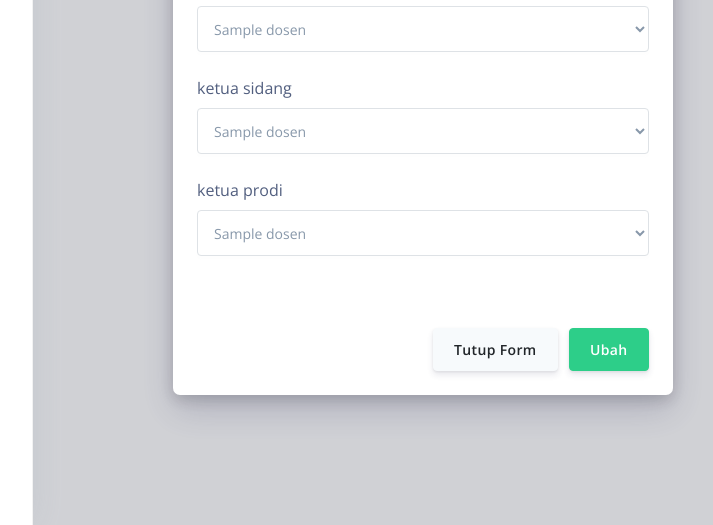
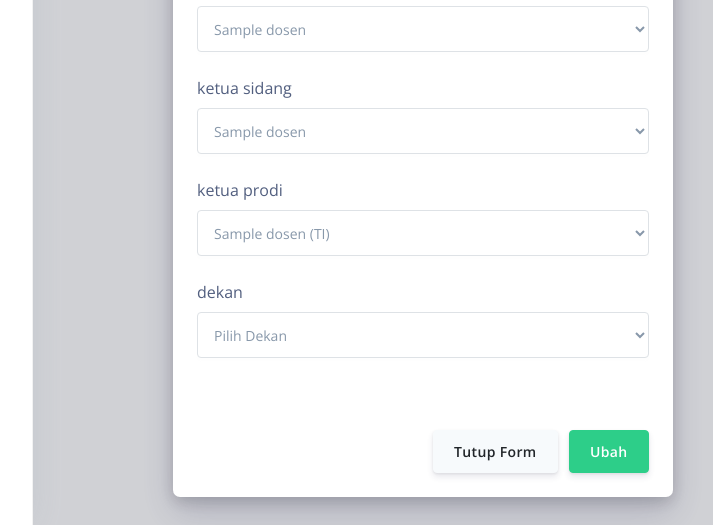
Before and after one commit to ZaenalMaestro/signature-app, a Flask app: page /mahasiswa in a window 1280 px wide, after a click on "edit". Shown: the part 758-1283 px from the top of the page, without its empty margins (217-930 px from the left). Run offline with Flask 2, Linux system fonts and the light colour scheme; the visitor is signed in with stand-in values (Sample User, id 1); tables that the repository leaves empty hold one stand-in row (values such as "Sample post"); some libraries are stand-ins or nearby versions.

Commit message:
menambahkan dosen dan ketua sidang

```diff
--- a/core/library/helper.py
+++ b/core/library/helper.py
@@ -58,6 +58,7 @@
    id_dosen_bersangkutan.append(mahasiswa.penguji_3)
    id_dosen_bersangkutan.append(mahasiswa.ketua_sidang)
    id_dosen_bersangkutan.append(mahasiswa.ketua_prodi)
+   id_dosen_bersangkutan.append(mahasiswa.dekan)
 
    return id_dosen_bersangkutan
 
--- a/core/models/Mahasiswa.py
+++ b/core/models/Mahasiswa.py
@@ -9,9 +9,10 @@
    penguji_3 = db.Column(db.Integer)
    ketua_sidang = db.Column(db.Integer)
    ketua_prodi = db.Column(db.Integer)
+   dekan = db.Column(db.Integer)
 
    def __init__(
-      self, stambuk, nama, pembimbing_1, pembimbing_2, penguji_1, penguji_2, penguji_3, ketua_sidang, ketua_prodi
+      self, stambuk, nama, pembimbing_1, pembimbing_2, penguji_1, penguji_2, penguji_3, ketua_sidang, ketua_prodi, dekan
    ):
       self.stambuk = stambuk
       self.nama = nama
@@ -22,6 +23,7 @@
       self.penguji_3 = penguji_3
       self.ketua_sidang = ketua_sidang
       self.ketua_prodi = ketua_prodi
+      self.dekan = dekan
 
    @classmethod
    def getByStambuk(cls, input_stambuk):
@@ -44,6 +46,7 @@
          data['penguji_3'],
          data['ketua_sidang'],
          data['ketua_prodi'],
+         data['dekan'],
       )
       db.session.add(my_data)
       db.session.commit()
@@ -60,6 +63,7 @@
       my_data.penguji_3 =data['penguji_3']
       my_data.ketua_sidang =data['ketua_sidang']
       my_data.ketua_prodi =data['ketua_prodi']
+      my_data.dekan =data['dekan']
 
       db.session.commit()
 
--- a/core/routes.py
+++ b/core/routes.py
@@ -84,7 +84,6 @@
          chipertext = enkripsi(nilai_hash)
          data.append(chipertext_to_str(chipertext))
 
-
    # # insert data
    Dosen.insert(nama_dosen, data)
    # set flash
@@ -151,7 +150,8 @@
       'penguji_2': request.form['penguji-2'],
       'penguji_3': request.form['penguji-3'],
       'ketua_sidang': request.form['ketua-sidang'],
-      'ketua_prodi': request.form['ketua-prodi']
+      'ketua_prodi': request.form['ketua-prodi'],
+      'dekan': request.form['dekan']
    }
 
    mahasiswa = Mahasiswa.getByStambuk(data_input['stambuk'])
@@ -181,7 +181,8 @@
       'penguji_2': request.form['penguji-2'],
       'penguji_3': request.form['penguji-3'],
       'ketua_sidang': request.form['ketua-sidang'],
-      'ketua_prodi': request.form['ketua-prodi']
+      'ketua_prodi': request.form['ketua-prodi'],
+      'dekan': request.form['dekan'],
    }
 
    Mahasiswa.update(request.form['old-stambuk'], data_input)
@@ -226,7 +227,6 @@
          return render_template('verifikasi/verifikasi.html', stambuk=input_stambuk)
 
       id_dosen = get_id_dosen(mahasiswa)
-
       hash_dosen = list()
       for id in id_dosen:
          # get data dosen
@@ -241,13 +241,12 @@
          })
 
 
-      ttd_cocok = 0
       hasil_verifikasi = list()
-      jabatan_dosen = ['Pembimbing Utama', 'Pembimbing Pendamping', 'Penguji 1',  'Penguji 2', 'Penguji 3', 'Ketua Sidang', 'Ketua Prodi']
+      jabatan_dosen = ['Pembimbing Utama', 'Pembimbing Pendamping', 'Penguji 1',
+                        'Penguji 2', 'Penguji 3', 'Ketua Sidang', 'Ketua Prodi', 'Dekan']
       for dosen, jabatan in zip(hash_dosen, jabatan_dosen):
          for mhs in daftar_hash:
             if dosen['hash_1'] == mhs or dosen['hash_2'] == mhs:
-               ttd_cocok += 1
                hasil_verifikasi.append({
                   'nama_dosen':dosen['nama_dosen'],
                   'jabatan': jabatan,
@@ -261,9 +260,7 @@
                'status': 'tidak_valid'
             })
 
-
-      hasil_akhir = (ttd_cocok, hasil_verifikasi)
       # return str(hasil_verifikasi)
-      return render_template('verifikasi/verifikasi.html', hasil_akhir=hasil_akhir)
+      return render_template('verifikasi/verifikasi.html', hasil_akhir=hasil_verifikasi)
 
    return render_template('verifikasi/verifikasi.html')
--- a/core/templates/prodi/mahasiswa.html
+++ b/core/templates/prodi/mahasiswa.html
@@ -24,6 +24,7 @@
          </div>
          </div>
       </div>
+      <!-- tabel data mahasiswa -->
       <div class="table-responsive">
          <!-- Projects table -->
          <table class="table align-items-center table-flush" id="example" style="width:100%">
@@ -38,6 +39,7 @@
                   <th scope="col">Penguji 3</th>
                   <th scope="col">Ketua Sidang</th>
                   <th scope="col">Ketua Prodi</th>
+                  <th scope="col">Dekan</th>
                   <th scope="col">Aksi</th>
                </tr>
             </thead>
@@ -91,6 +93,13 @@
                   <td>
                      {% for dosen in data['dosen'] %}
                         {% if mahasiswa.ketua_prodi == dosen.id_dosen %}
+                           {{ dosen.nama_dosen }}
+                        {% endif %}
+                     {% endfor %}
+                  </td>
+                  <td>
+                     {% for dosen in data['dosen'] %}
+                        {% if mahasiswa.dekan == dosen.id_dosen %}
                            {{ dosen.nama_dosen }}
                         {% endif %}
                      {% endfor %}
@@ -223,12 +232,34 @@
                               <div class="form-group">
                                  <label for="exampleFormControlSelect1">ketua prodi</label>
                                  <select class="form-control" name="ketua-prodi" required>
-                                    <option value="">Pilih Dosen</option>
+                                    <option value="">Pilih Ketua Prodi</option>
                                     {% for dosen in data['dosen'] %}
                                        {% if mahasiswa.ketua_prodi == dosen.id_dosen %}
+                                          {% if dosen.id_dosen == 7 %}
+                                             <option value="{{ dosen.id_dosen }}" selected>{{ dosen.nama_dosen }} (SI)</option>
+                                          {% elif dosen.id_dosen == 1 %}
+                                             <option value="{{ dosen.id_dosen }}" selected>{{ dosen.nama_dosen }} (TI)</option>
+                                          {% endif %}
+                                       {% else %}
+                                          {% if dosen.id_dosen == 7%}
+                                             <option value="{{ dosen.id_dosen }}">{{ dosen.nama_dosen }} (SI)</option>
+                                          {% endif %}
+                                          {% if dosen.id_dosen == 1 %}
+                                             <option value="{{ dosen.id_dosen }}">{{ dosen.nama_dosen }} (TI)</option>
+                                          {% endif %}
+                                       {% endif %}
+                                    {% endfor %}
+                                 </select>
+                              </div>
+
+                              <!-- dekan -->
+                              <div class="form-group">
+                                 <label for="exampleFormControlSelect1">dekan</label>
+                                 <select class="form-control" name="dekan" required>
+                                    <option value="">Pilih Dekan</option>
+                                    {% for dosen in data['dosen'] %}
+                                       {% if dosen.id_dosen == 2 %}
                                           <option value="{{ dosen.id_dosen }}" selected>{{ dosen.nama_dosen }}</option>
-                                       {% else %}
-                                          <option value="{{ dosen.id_dosen }}">{{ dosen.nama_dosen }}</option>
                                        {% endif %}
                                     {% endfor %}
                                  </select>
@@ -344,9 +375,26 @@
                <div class="form-group">
                   <label for="exampleFormControlSelect1">ketua prodi</label>
                   <select class="form-control" name="ketua-prodi" required>
-                     <option value="">Pilih Dosen</option>
+                     <option value="">Pilih Ketua Prodi</option>
                      {% for dosen in data['dosen'] %}
-                        <option value="{{ dosen.id_dosen }}">{{ dosen.nama_dosen }}</option>
+                        {% if dosen.id_dosen == 7%}
+                           <option value="{{ dosen.id_dosen }}">{{ dosen.nama_dosen }} - (SI)</option>
+                        {% elif dosen.id_dosen == 1 %}
+                           <option value="{{ dosen.id_dosen }}">{{ dosen.nama_dosen }} - (TI)</option>
+                        {% endif %}
+                     {% endfor %}
+                  </select>
+               </div>
+
+               <!-- dekan -->
+               <div class="form-group">
+                  <label for="exampleFormControlSelect1">dekan</label>
+                  <select class="form-control" name="dekan" required>
+                     <option value="">Pilih Dekan</option>
+                     {% for dosen in data['dosen'] %}
+                        {% if dosen.id_dosen == 2%}
+                           <option value="{{ dosen.id_dosen }}">{{ dosen.nama_dosen }}</option>
+                        {% endif %}
                      {% endfor %}
                   </select>
                </div>
--- a/core/templates/verifikasi/verifikasi.html
+++ b/core/templates/verifikasi/verifikasi.html
@@ -86,7 +86,7 @@
                         </tr>
                      </thead>
                      <tbody>
-                        {% for hasil in hasil_akhir[1] %}
+                        {% for hasil in hasil_akhir %}
                         <tr>
                            <td>{{hasil.get('nama_dosen')}} </td>
                            <td>{{hasil.get('jabatan')}} </td>
@@ -105,7 +105,6 @@
             </div>
          </div>
       </div>
-      {% else %}
       {% endif %}
 
 
```
